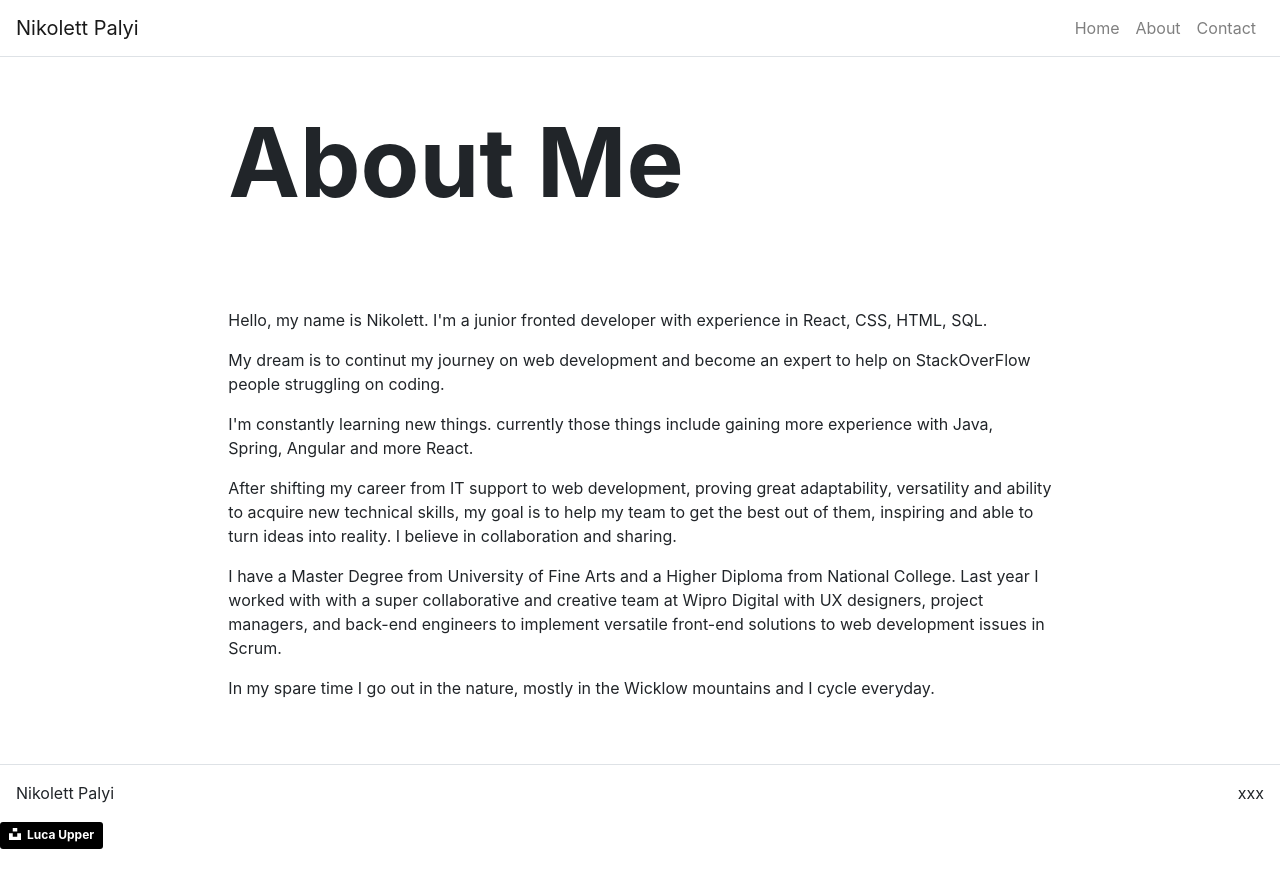
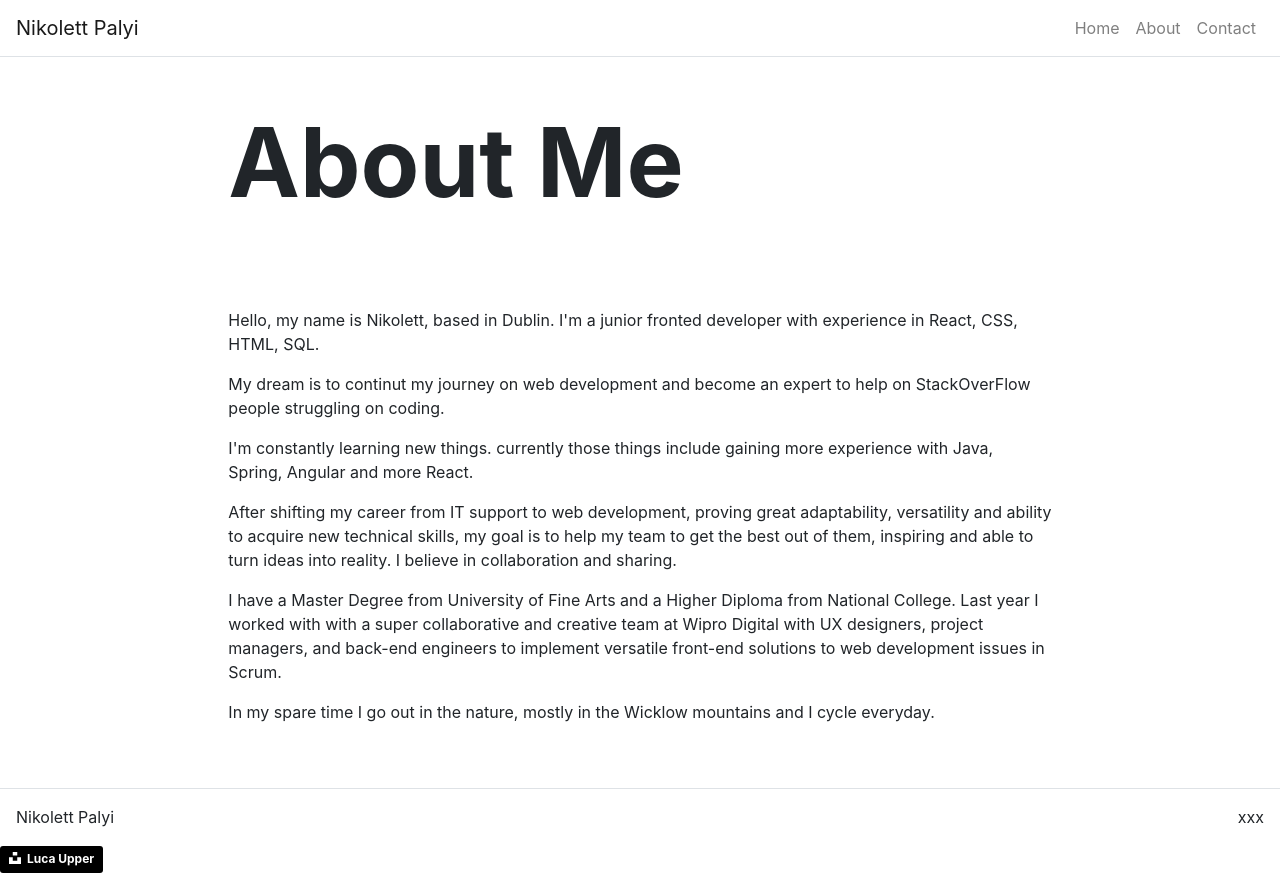
Before and after one commit to nikpalyi/portfolio, a React (Create React App) app: page /about in a window 1280 px wide. Before the commit the page ends 849 px from the top, so only its background shows below. Built offline with nearby package versions, Linux system fonts and the light colour scheme.

Commit message:
more projects

```diff
--- a/src/App.js
+++ b/src/App.js
@@ -21,8 +21,8 @@ class App extends React.Component {
         { title: 'Contact', path: '/contact' }
       ],
       home: {
-        title: 'Be Relentless',
-        subTitle: 'React makes a difference',
+        title: 'porfolio',
+        subTitle: 'React exercises',
         text: 'Checkout my side projects below'
       },
       about: {
--- a/src/components/Carousel.js
+++ b/src/components/Carousel.js
@@ -6,6 +6,7 @@ import hungry from '../assets/images/hungry1.png';
 import videoplayer from '../assets/images/video.png';
 import comment from '../assets/images/comment1.png';
 import color from '../assets/images/color1.png';
+import age from '../assets/images/age.png';
 import Container from 'react-bootstrap/Container';
 import Row from 'react-bootstrap/Row';
 
@@ -44,6 +45,14 @@ class Carousel extends React.Component {
           subTitle: 'built in React',
           imgSrc: color,
           link: 'https://nikpalyi.github.io/color-picker-react/',
+          selected: false
+        },
+        {
+          id: 4,
+          title: 'Age Teller',
+          subTitle: 'built in React',
+          imgSrc: age,
+          link: 'https://nikpalyi.github.io/ageteller/',
           selected: false
         }
       ]
--- a/src/pages/AboutPage.js
+++ b/src/pages/AboutPage.js
@@ -9,8 +9,8 @@ function AboutPage(props) {
 
       <Content>
         <p>
-          Hello, my name is Nikolett. I'm a junior fronted developer with
-          experience in React, CSS, HTML, SQL.
+          Hello, my name is Nikolett, based in Dublin. I'm a junior fronted
+          developer with experience in React, CSS, HTML, SQL.
         </p>
 
         <p>
```
Also changed, not shown: smoothie.png (added), 1 other file (tests, documents, lock files or other folders).
